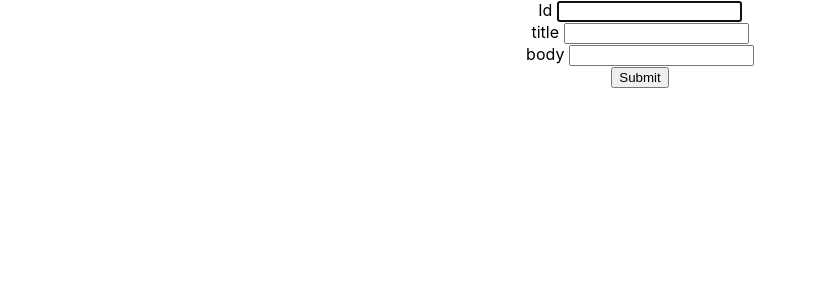
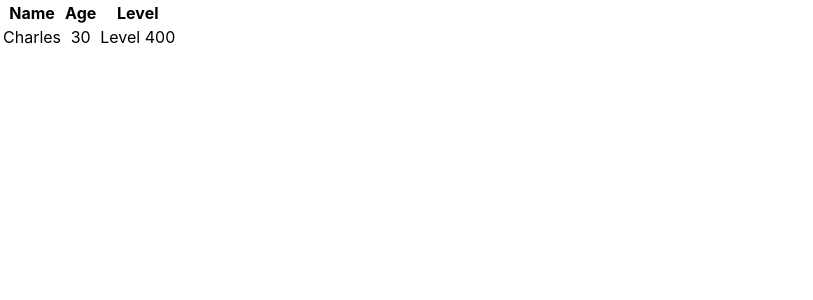
Before and after one commit to Damascustogah007/React, a React (Create React App) app in the folder hello-world/: page / in a window 1280 px wide. Shown: the top 300 px of the page, without its empty margins (0-813 px from the left). Built offline with nearby package versions, Linux system fonts and the light colour scheme.

Commit message:
Fragemt prevent react from creating node in the DOM

```diff
--- a/hello-world/src/App.js
+++ b/hello-world/src/App.js
@@ -1,11 +1,10 @@
 import "./App.css";
-import Post from "./Components/React_HTTP/Post_http";
-
+import Tables from "./Components/FragmentDemo/Tables";
 
 function App() {
   return (
     <div className="App">
-      <Post/>
+      <Tables />
     </div>
   );
 }
--- /dev/null
+++ b/hello-world/src/Components/FragmentDemo/Colomns.js
@@ -0,0 +1,30 @@
+import React from "react";
+
+const Colomns = () => {
+//   const items = [
+//     {
+//         id : 1,
+//         title : "Quality Assurance",
+//     },
+//     {
+//         id : 2,
+//         title : "Frontend Developer",
+//     },
+//     {
+//         id : 3,
+//         title : "Backend Developer",
+//     }
+//   ];
+  return (
+    <React.Fragment>
+      {/* {items.map((item) => (
+        <React.Fragment key={item.id}>{item.title}</React.Fragment>
+      ))} */}
+      <td>Charles</td>
+      <td>30</td>
+      <td>Level 400</td>
+    </React.Fragment>
+  );
+};
+
+export default Colomns;
--- /dev/null
+++ b/hello-world/src/Components/FragmentDemo/Tables.js
@@ -0,0 +1,23 @@
+import React from "react";
+import Colomns from "./Colomns";
+
+const Tables = () => {
+  return (
+    <>
+      <table>
+        <tbody>
+          <tr>
+            <th>Name</th>
+            <th>Age</th>
+            <th>Level</th>
+          </tr>
+          <tr>
+            <Colomns />
+          </tr>
+        </tbody>
+      </table>
+    </>
+  );
+};
+
+export default Tables;
```
Also changed, not shown: hello-world/src/Components/FragmentDemo/FragmentDemo.js (added, +17 -0 lines).
